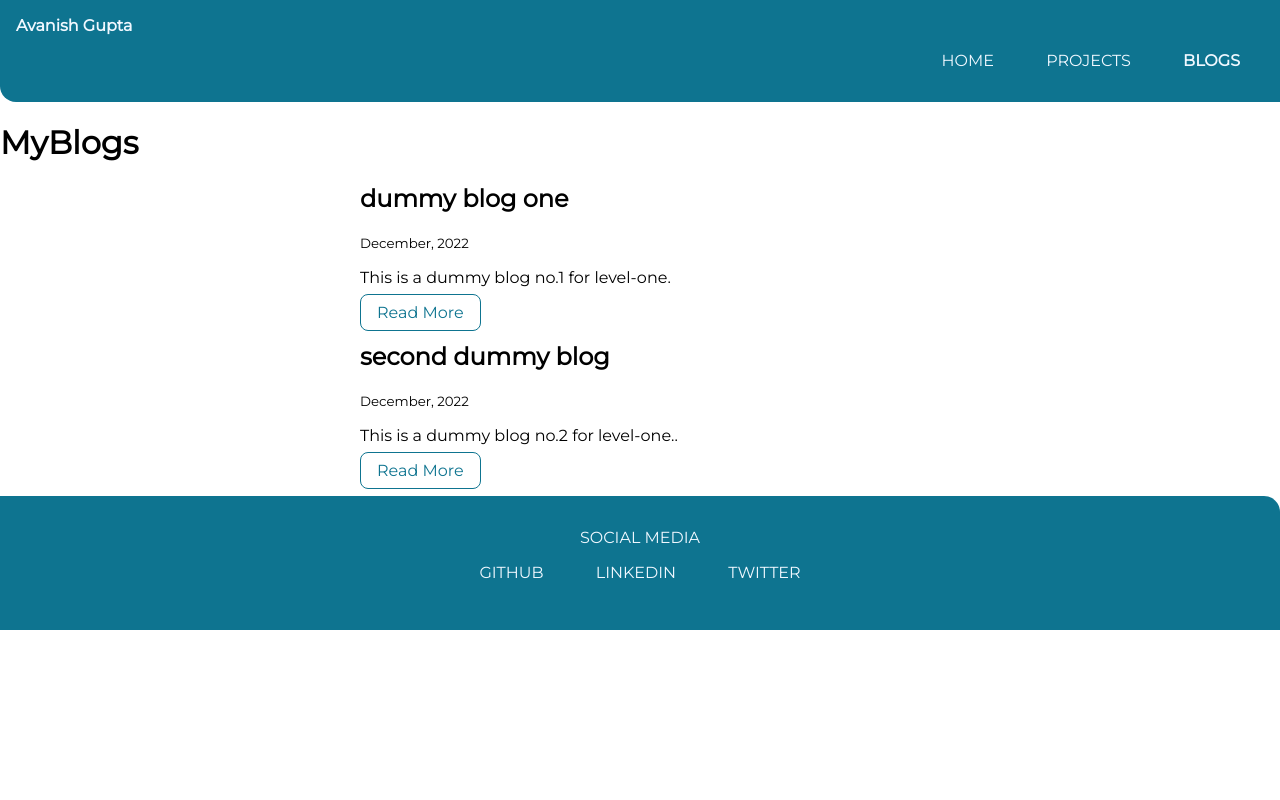
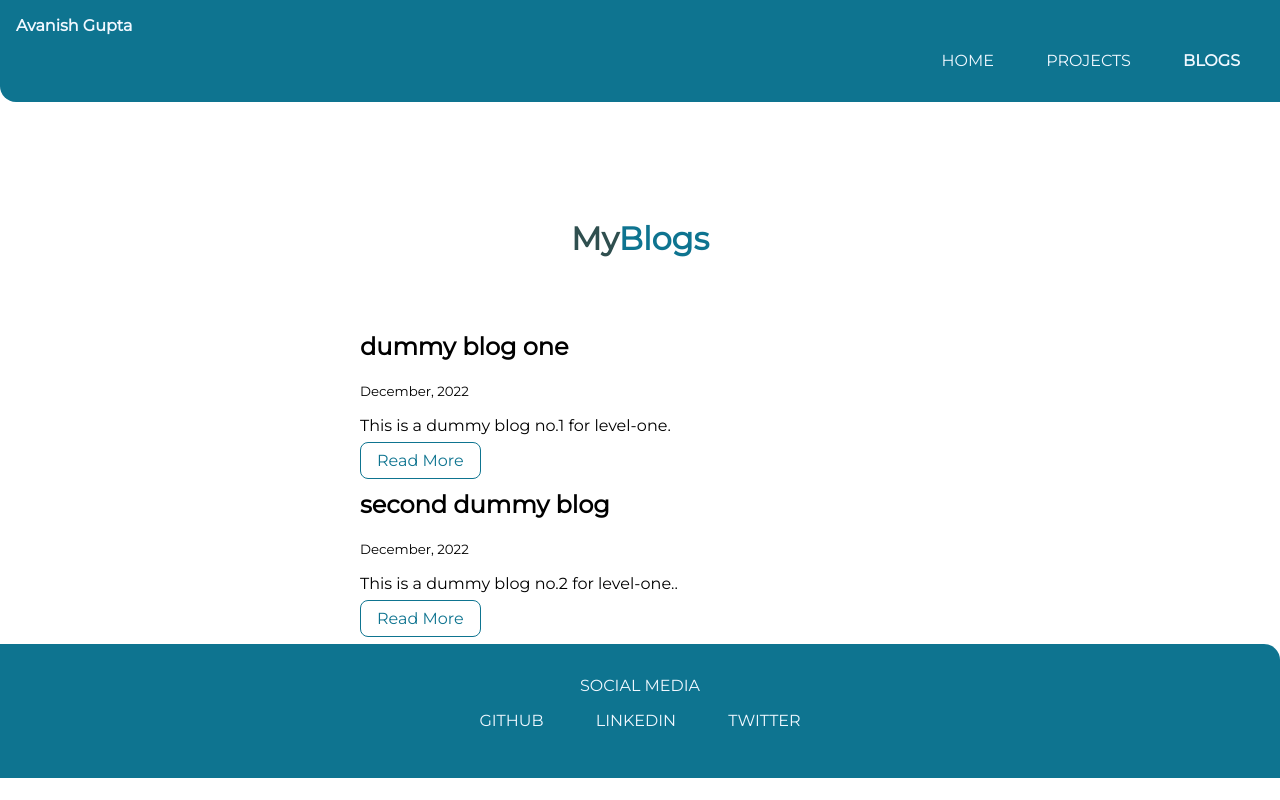
Before and after one commit to Avanish-Gupta-CSE/Portfolio, a plain HTML site: page blogs.html in a window 1280 px wide. Drawn offline with Linux system fonts and the light colour scheme.

Commit message:
Update blogs.html

```diff
--- a/blogs.html
+++ b/blogs.html
@@ -25,8 +25,8 @@
         </ul>
     </nav>
 
-    <header class="nayan">
-        <h1 class="nayan-heading">My<span class="heading-inverted">Blogs</span></h1>
+    <header class="avanish">
+        <h1 class="avanish-heading">My<span class="heading-inverted">Blogs</span></h1>
         <h2></a></h2>
     </header>
 
```
